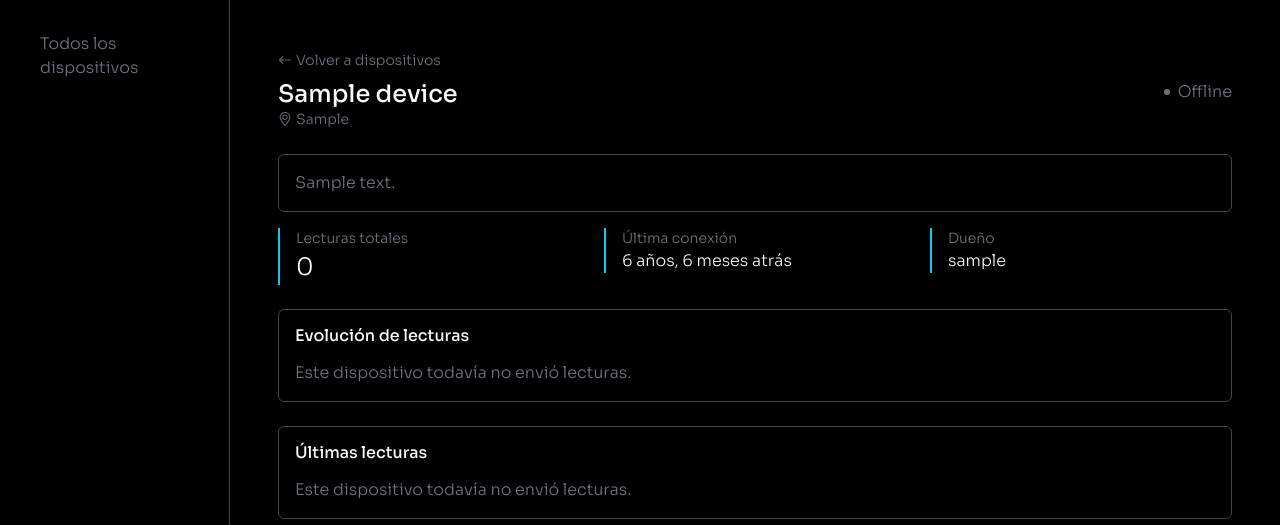
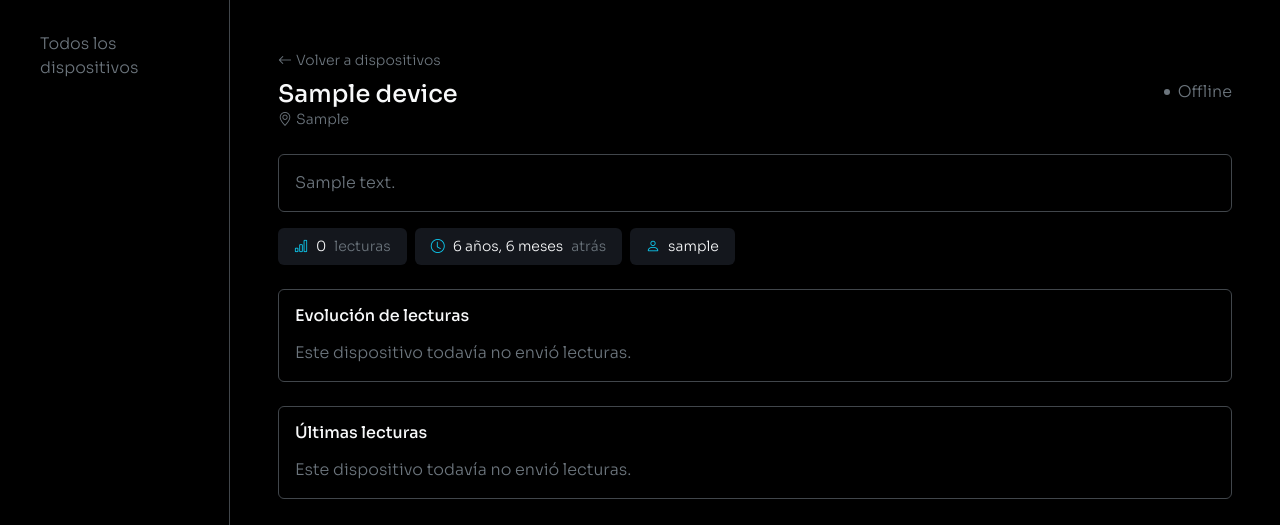
Before and after one commit to delpianocp/esp32-tester, a Django app: page /00000000-0000-0000-0000-000000000001/ in a window 1280 px wide. Shown: the part 79-604 px from the top of the page. Run offline with Django 5.2, Linux system fonts and the light colour scheme; tables that the repository leaves empty hold one stand-in row (values such as "Sample post"); data that the repository does not hold is empty.

Commit message:
fix templates devide detail

```diff
--- a/templates/devices/device_detail.html
+++ b/templates/devices/device_detail.html
@@ -28,33 +28,30 @@
 <div class="border border-secondary-subtle rounded p-3 mb-3 text-secondary">{{ device.descripcion }}</div>
 {% endif %}
 
-<div class="row g-4 mb-4">
-    <div class="col-sm-4">
-        <div class="border-start border-info border-2 ps-3">
-            <div class="text-secondary small">Lecturas totales</div>
-            <div class="fs-4 text-light" style="font-weight:300;">{{ device.lecturas.count }}</div>
-        </div>
-    </div>
-    <div class="col-sm-4">
-        <div class="border-start border-info border-2 ps-3">
-            <div class="text-secondary small">Última conexión</div>
-            <div class="text-light">
-                {% if device.ultima_conexion %}{{ device.ultima_conexion|timesince }} atrás{% else %}Nunca{% endif %}
-            </div>
-        </div>
-    </div>
-    <div class="col-sm-4">
-        <div class="border-start border-info border-2 ps-3">
-            <div class="text-secondary small">Dueño</div>
-            <div class="text-light">{{ device.owner.username }}</div>
-        </div>
-    </div>
+<div class="d-flex gap-2 flex-wrap mb-4">
+    <span class="rounded-2 px-3 py-2 small d-flex align-items-center gap-2" style="background:#14171d;">
+        <i class="bi bi-bar-chart text-info"></i>
+        <span class="text-light">{{ device.lecturas.count }}</span>
+        <span class="text-secondary">lecturas</span>
+    </span>
+    <span class="rounded-2 px-3 py-2 small d-flex align-items-center gap-2" style="background:#14171d;">
+        <i class="bi bi-clock text-info"></i>
+        <span class="text-light">
+            {% if device.ultima_conexion %}{{ device.ultima_conexion|timesince }}{% else %}Nunca{% endif %}
+        </span>
+        {% if device.ultima_conexion %}<span class="text-secondary">atrás</span>{% endif %}
+    </span>
+    <span class="rounded-2 px-3 py-2 small d-flex align-items-center gap-2" style="background:#14171d;">
+        <i class="bi bi-person text-info"></i>
+        <span class="text-light">{{ device.owner.username }}</span>
+    </span>
 </div>
 
 {% if puede_controlar %}
-<div class="border border-secondary-subtle rounded p-3 mb-4">
-    <h2 class="h6 text-light mb-1"><i class="bi bi-terminal me-1"></i>Panel de control</h2>
-    <p class="text-secondary small">
+<details class="border border-secondary-subtle rounded p-3 mb-4">
+    <summary class="h6 text-light mb-0" style="cursor:pointer;"><i class="bi bi-terminal me-1"></i>Panel de control</summary>
+
+    <p class="text-secondary small mt-3">
         Enviá un comando; el ESP32 lo va a recibir la próxima vez que consulte
         <code>/api/comandos/pendientes/</code>.
     </p>
@@ -111,7 +108,7 @@
             <code class="d-block bg-black bg-opacity-50 p-2 rounded text-break">{{ device.api_key }}</code>
         </div>
     </details>
-</div>
+</details>
 {% endif %}
 
 <div class="border border-secondary-subtle rounded p-3 mb-4">
```
